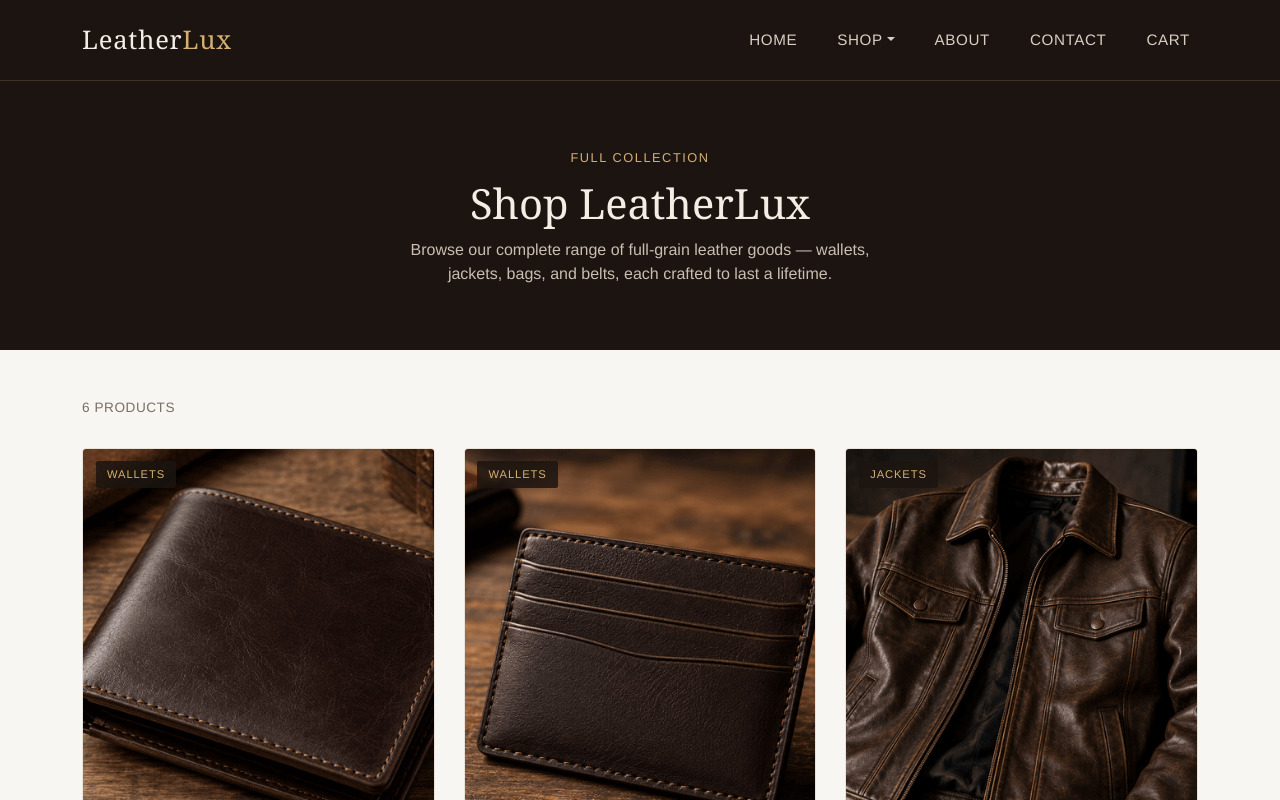
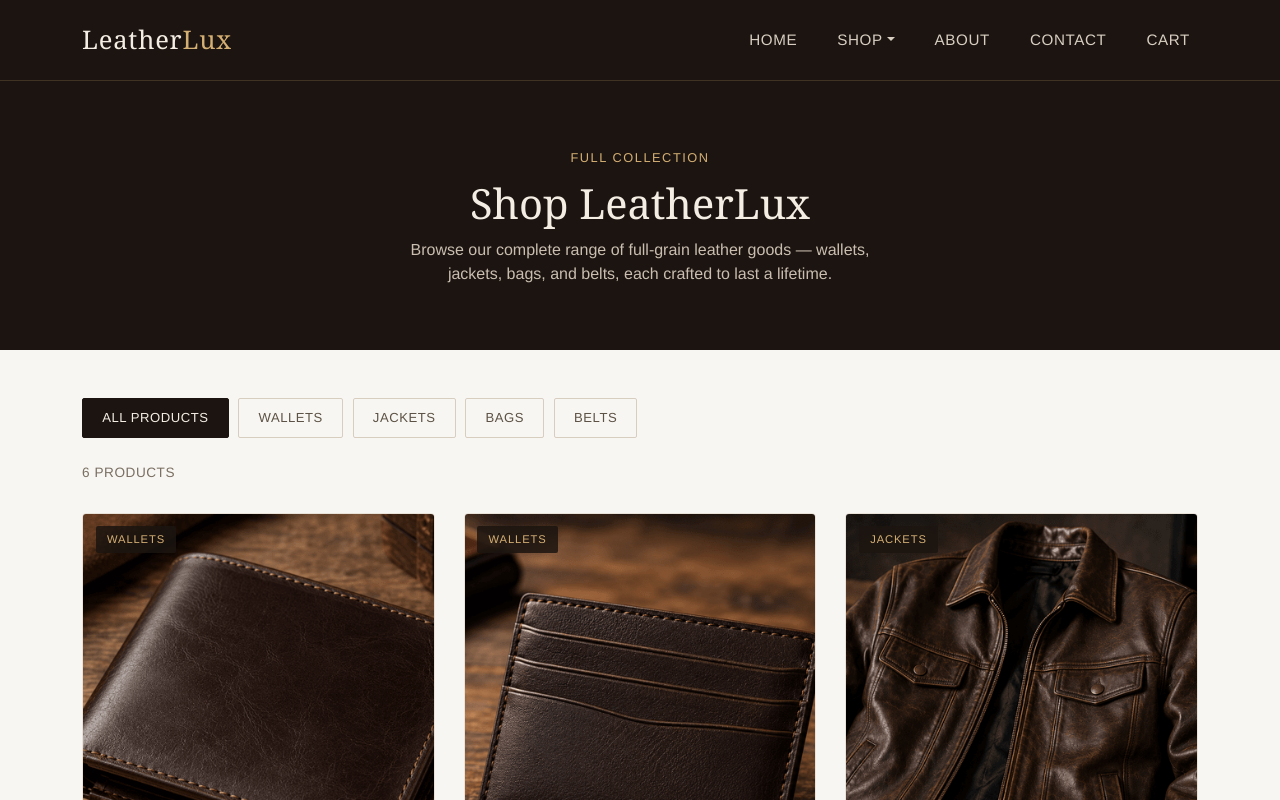
Before and after one commit to ytshortsumar/leatherlux, a React (Vite) app: page /shop in a window 1280 px wide. Shown: the top 800 px of the page. Built offline with nearby package versions, Linux system fonts and the light colour scheme.

Commit message:
Day 7: Add category filtering to Shop page

```diff
--- a/src/pages/Shop.css
+++ b/src/pages/Shop.css
@@ -1,6 +1,37 @@
 .lux-shop {
   padding: 3rem 0 4rem;
   background-color: #f8f6f2;
+}
+
+.lux-shop-filters {
+  display: flex;
+  flex-wrap: wrap;
+  gap: 0.6rem;
+  margin-bottom: 1.6rem;
+}
+
+.lux-shop-filter {
+  background-color: transparent;
+  color: #5c5245;
+  border: 1px solid #d8cebf;
+  border-radius: 2px;
+  padding: 0.55rem 1.2rem;
+  font-size: 0.82rem;
+  letter-spacing: 0.04em;
+  text-transform: uppercase;
+  cursor: pointer;
+  transition: background-color 0.2s ease, color 0.2s ease, border-color 0.2s ease;
+}
+
+.lux-shop-filter:hover {
+  border-color: #d4af74;
+  color: #1c1410;
+}
+
+.lux-shop-filter.active {
+  background-color: #1c1410;
+  border-color: #1c1410;
+  color: #f3ede4;
 }
 
 .lux-shop-bar {
@@ -8,6 +39,13 @@
   align-items: center;
   justify-content: space-between;
   margin-bottom: 1.8rem;
+}
+
+.lux-shop-empty {
+  color: #7a6f62;
+  font-size: 0.95rem;
+  text-align: center;
+  padding: 3rem 0;
 }
 
 .lux-shop-count {
--- a/src/pages/Shop.jsx
+++ b/src/pages/Shop.jsx
@@ -1,8 +1,25 @@
+import { useState } from 'react'
 import ProductCard from '../components/ProductCard'
 import products from '../data/products'
 import './Shop.css'
 
+// Filter categories — "all" plus every category present in the product data.
+const categories = [
+  { key: 'all', label: 'All Products' },
+  { key: 'wallets', label: 'Wallets' },
+  { key: 'jackets', label: 'Jackets' },
+  { key: 'bags', label: 'Bags' },
+  { key: 'belts', label: 'Belts' },
+]
+
 function Shop() {
+  const [activeCategory, setActiveCategory] = useState('all')
+
+  const visibleProducts =
+    activeCategory === 'all'
+      ? products
+      : products.filter((product) => product.category === activeCategory)
+
   return (
     <div className="lux-page">
       <section className="lux-page-hero">
@@ -18,17 +35,37 @@ function Shop() {
 
       <section className="lux-shop">
         <div className="container">
+          <div className="lux-shop-filters">
+            {categories.map((category) => (
+              <button
+                key={category.key}
+                type="button"
+                className={`lux-shop-filter ${
+                  activeCategory === category.key ? 'active' : ''
+                }`}
+                onClick={() => setActiveCategory(category.key)}
+              >
+                {category.label}
+              </button>
+            ))}
+          </div>
+
           <div className="lux-shop-bar">
             <p className="lux-shop-count">
-              {products.length} {products.length === 1 ? 'product' : 'products'}
+              {visibleProducts.length}{' '}
+              {visibleProducts.length === 1 ? 'product' : 'products'}
             </p>
           </div>
 
-          <div className="lux-shop-grid">
-            {products.map((product) => (
-              <ProductCard key={product.id} product={product} />
-            ))}
-          </div>
+          {visibleProducts.length > 0 ? (
+            <div className="lux-shop-grid">
+              {visibleProducts.map((product) => (
+                <ProductCard key={product.id} product={product} />
+              ))}
+            </div>
+          ) : (
+            <p className="lux-shop-empty">No products in this category yet.</p>
+          )}
         </div>
       </section>
     </div>
```
